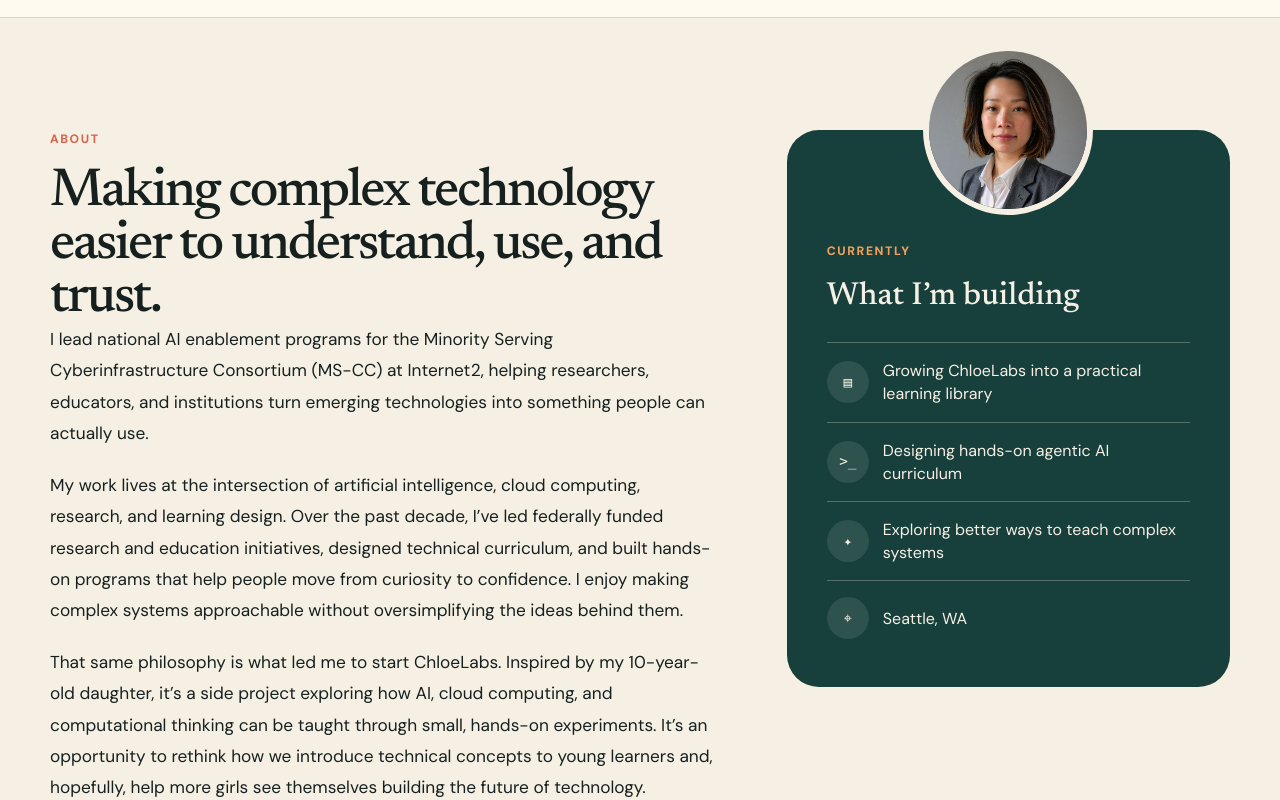
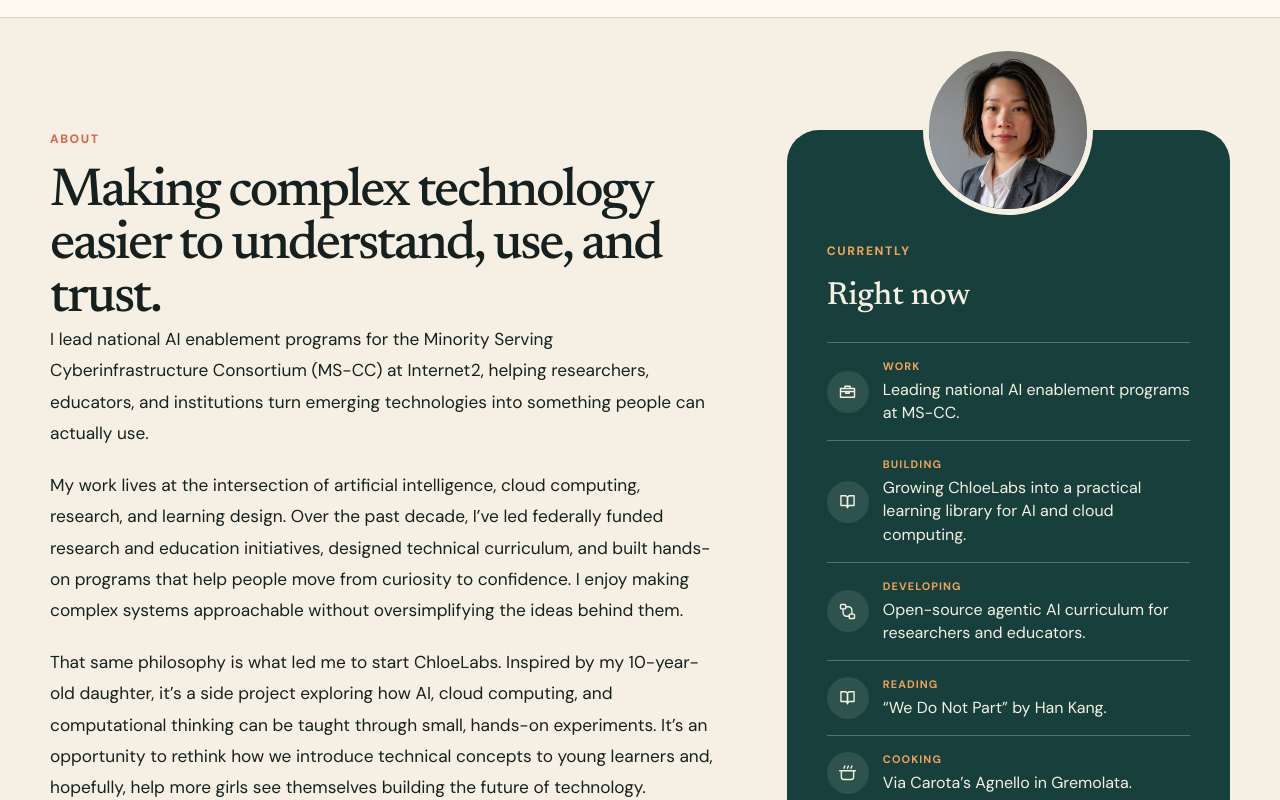
Before and after one commit to amanda-tan/personal-site, a Next.js app: page / in a window 1280 px wide. Shown: the part 4340-5140 px from the top of the page. Built offline with nearby package versions, Linux system fonts and the light colour scheme.

Commit message:
updated about

```diff
--- a/app/globals.css
+++ b/app/globals.css
@@ -245,7 +245,7 @@ nav a:hover, .footer-links a:hover { color: var(--coral); }
 .assumption-note { border-left: 3px solid var(--apricot); font-size: 0.8rem !important; margin-top: 30px; padding-left: 15px; }
 .assumption-note code { background: rgba(23, 63, 59, 0.08); padding: 2px 5px; }
 .now-card {
-  align-self: start;
+  align-self: stretch;
   background: var(--teal);
   border-radius: 32px;
   color: var(--cream);
@@ -280,18 +280,19 @@ nav a:hover, .footer-links a:hover { color: var(--coral); }
   padding: 16px 0;
 }
 .now-list li > span:last-child, .now-location > span:last-child { min-width: 0; overflow-wrap: anywhere; }
+.now-copy { display: grid; gap: 3px; }
+.now-copy strong { color: var(--apricot); font-size: 0.68rem; letter-spacing: 0.1em; text-transform: uppercase; }
 .now-icon {
   align-items: center;
   background: rgba(246, 240, 228, 0.1);
   border-radius: 50%;
   display: inline-flex;
   flex: 0 0 42px;
-  font-family: var(--font-mono), monospace;
-  font-size: 0.9rem;
   height: 42px;
   justify-content: center;
   width: 42px;
 }
+.now-icon svg { height: 21px; width: 21px; }
 .now-location { border-bottom: 0; }
 
 .contact-section { background: var(--coral); color: var(--paper); }
--- a/app/page.tsx
+++ b/app/page.tsx
@@ -3,9 +3,56 @@ import { siteContent } from "./site-content";
 
 const Arrow = () => <span aria-hidden="true">↗</span>;
 
+const ProfileIcon = ({
+  name,
+}: {
+  name: "briefcase" | "book" | "workflow" | "cooking";
+}) => {
+  const paths = {
+    briefcase: (
+      <>
+        <path d="M4 8.5h16v10H4z" />
+        <path d="M9 8.5V6h6v2.5M4 12h16M10 12v2h4v-2" />
+      </>
+    ),
+    book: (
+      <>
+        <path d="M4.5 5.5h5A2.5 2.5 0 0 1 12 8v11a2.5 2.5 0 0 0-2.5-2.5h-5z" />
+        <path d="M19.5 5.5h-5A2.5 2.5 0 0 0 12 8v11a2.5 2.5 0 0 1 2.5-2.5h5z" />
+      </>
+    ),
+    workflow: (
+      <>
+        <rect x="4" y="4" width="6" height="5" rx="1" />
+        <rect x="14" y="15" width="6" height="5" rx="1" />
+        <path d="M10 6.5h3a4 4 0 0 1 4 4V15M14 17.5h-3a4 4 0 0 1-4-4V9" />
+      </>
+    ),
+    cooking: (
+      <>
+        <path d="M5 10h14v7a3 3 0 0 1-3 3H8a3 3 0 0 1-3-3zM3 10h18" />
+        <path d="M8 7c0-1 1-1.5 1-2.5M12 7c0-1 1-1.5 1-2.5M16 7c0-1 1-1.5 1-2.5" />
+      </>
+    ),
+  };
+
+  return (
+    <svg viewBox="0 0 24 24" aria-hidden="true">
+      <g
+        fill="none"
+        stroke="currentColor"
+        strokeLinecap="round"
+        strokeLinejoin="round"
+        strokeWidth="1.6"
+      >
+        {paths[name]}
+      </g>
+    </svg>
+  );
+};
+
 export default function Home() {
   const { profile, projects, now } = siteContent;
-  const nowIcons = ["▤", ">_", "✦"];
   const projectSymbols = ["◎", "↗"];
 
   return (
@@ -255,12 +302,15 @@ export default function Home() {
           <p className="eyebrow">{now.updated}</p>
           <h3>{now.title}</h3>
           <ul className="now-list">
-            {now.items.map((item, index) => (
-              <li key={item}>
+            {now.items.map((item) => (
+              <li key={item.label}>
                 <span className="now-icon" aria-hidden="true">
-                  {nowIcons[index]}
+                  <ProfileIcon name={item.icon} />
                 </span>
-                <span>{item}</span>
+                <span className="now-copy">
+                  <strong>{item.label}</strong>
+                  <span>{item.text}</span>
+                </span>
               </li>
             ))}
           </ul>
--- a/app/site-content.ts
+++ b/app/site-content.ts
@@ -77,11 +77,33 @@ export const siteContent = {
   ],
   now: {
     updated: "Currently",
-    title: "What I’m building",
+    title: "Right now",
     items: [
-      "Growing ChloeLabs into a practical learning library",
-      "Designing hands-on agentic AI curriculum",
-      "Exploring better ways to teach complex systems",
+      {
+        label: "Work",
+        text: "Leading national AI enablement programs at MS-CC.",
+        icon: "briefcase",
+      },
+      {
+        label: "Building",
+        text: "Growing ChloeLabs into a practical learning library for AI and cloud computing.",
+        icon: "book",
+      },
+      {
+        label: "Developing",
+        text: "Open-source agentic AI curriculum for researchers and educators.",
+        icon: "workflow",
+      },
+      {
+        label: "Reading",
+        text: "“We Do Not Part” by Han Kang.",
+        icon: "book",
+      },
+      {
+        label: "Cooking",
+        text: "Via Carota’s Agnello in Gremolata.",
+        icon: "cooking",
+      },
     ],
   },
 } as const;
```
